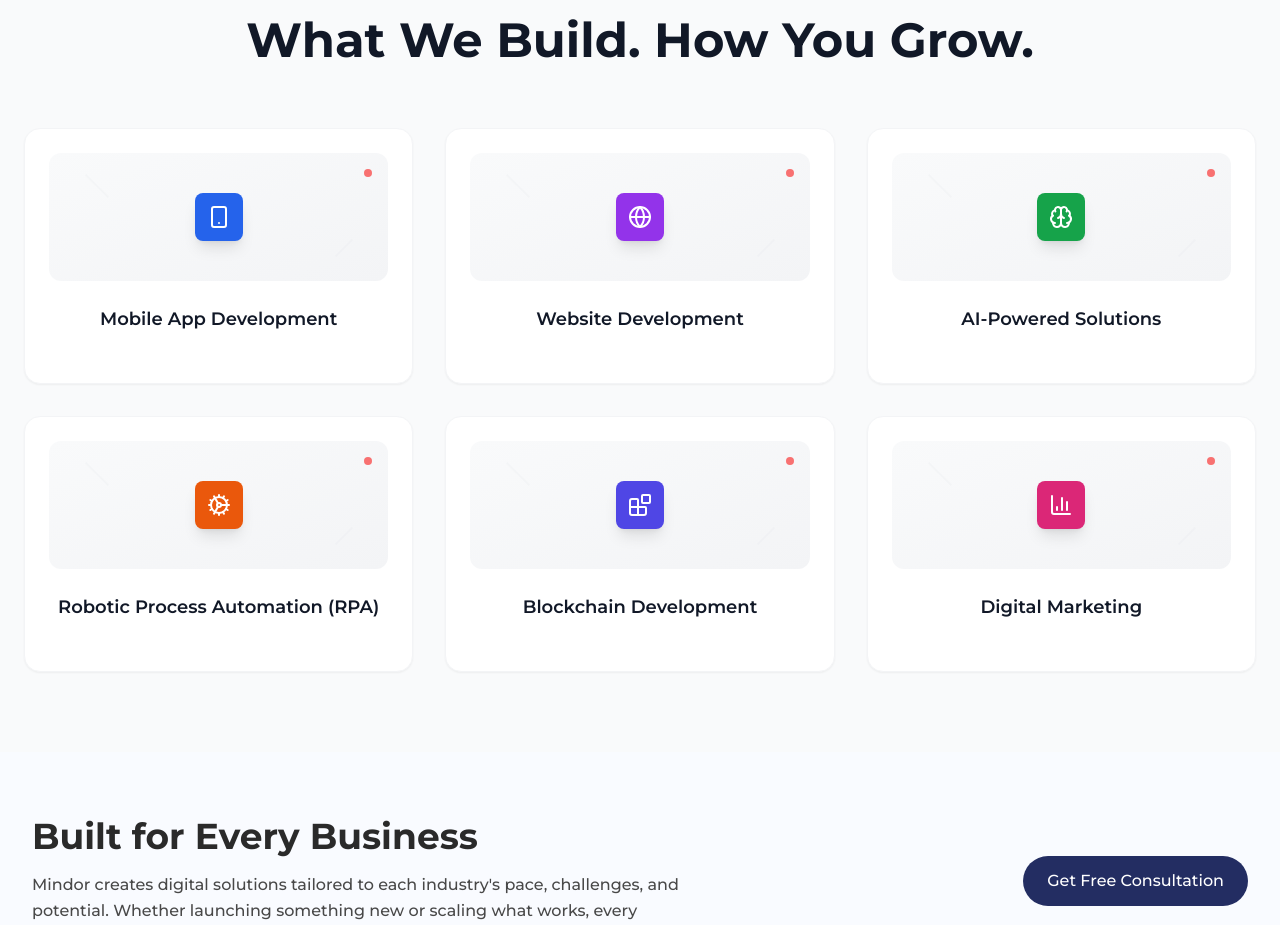
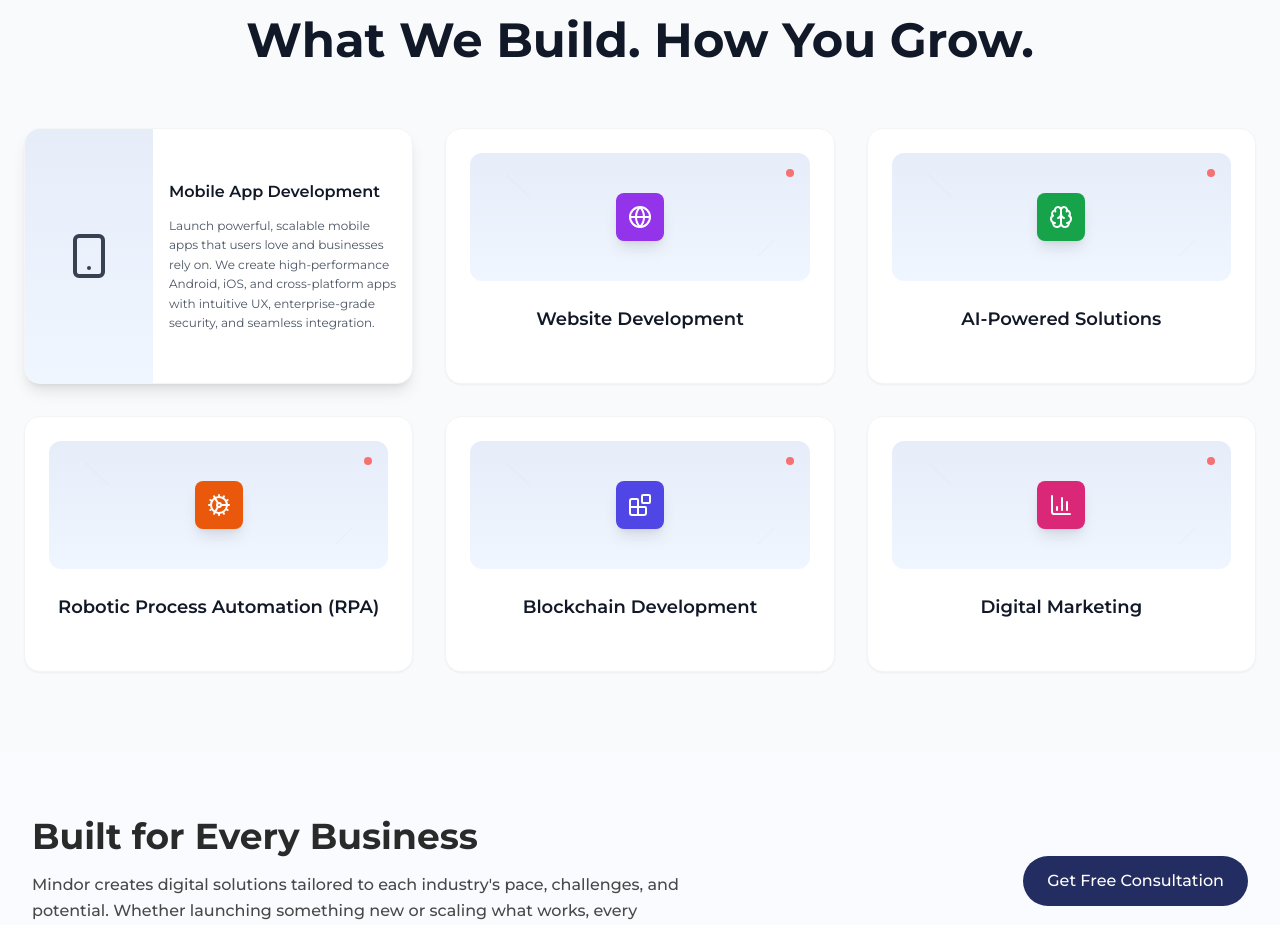
Before and after one commit to rastogi30/Mindor-tech, a Next.js app: page / in a window 1280 px wide. Shown: the part 2840-3765 px from the top of the page. Built offline with nearby package versions, Linux system fonts and the light colour scheme.

Commit message:
color theme fixed

```diff
--- a/src/components/Service.tsx
+++ b/src/components/Service.tsx
@@ -69,10 +69,10 @@ export default function ServicesAccordion() {
           {services.map((service, index) => (
             <div key={service.id} className="group cursor-pointer">
 
-              <div className="block group-hover:hidden">
+              <div className={`${index === 0 ? 'hidden' : 'block'} group-hover:hidden`}>
                 <div className="bg-white rounded-2xl p-6 shadow-sm transition-all duration-300 border border-gray-100 relative overflow-hidden h-64">
 
-                  <div className="relative h-32 bg-gradient-to-br from-gray-50 to-gray-100 rounded-xl mb-6 flex items-center justify-center">
+                  <div className="relative h-32 rounded-xl mb-6 flex items-center justify-center" style={{ background: 'linear-gradient(180deg, #E6EDF9 0%, #F0F6FF 100%)' }}>
                     <div className="absolute top-4 right-4 w-2 h-2 bg-red-400 rounded-full"></div>
 
                     <div className={`w-12 h-12 ${service.bgColor} rounded-lg flex items-center justify-center shadow-lg`}>
@@ -91,13 +91,13 @@ export default function ServicesAccordion() {
                 </div>
               </div>
 
-              <div className="hidden group-hover:block">
+              <div className={`${index === 0 ? 'block' : 'hidden'} group-hover:block`}>
                 <div className="bg-white rounded-2xl shadow-lg transition-all duration-300 border border-gray-100 overflow-hidden h-64">
                   <div className="flex h-full">
-                    <div className={`w-32 h-full ${service.bgColor} flex items-center justify-center`}>
-                      <div className="text-white">
+                    <div className="w-32 h-full flex items-center justify-center" style={{ background: 'linear-gradient(180deg, #E6EDF9 0%, #F0F6FF 100%)' }}>
+                      <div className="text-gray-700">
                         {React.cloneElement(service.icon as React.ReactElement, {
-                          className: "w-12 h-12 text-white"
+                          className: "w-12 h-12 text-gray-700"
                         })}
                       </div>
                     </div>
```
